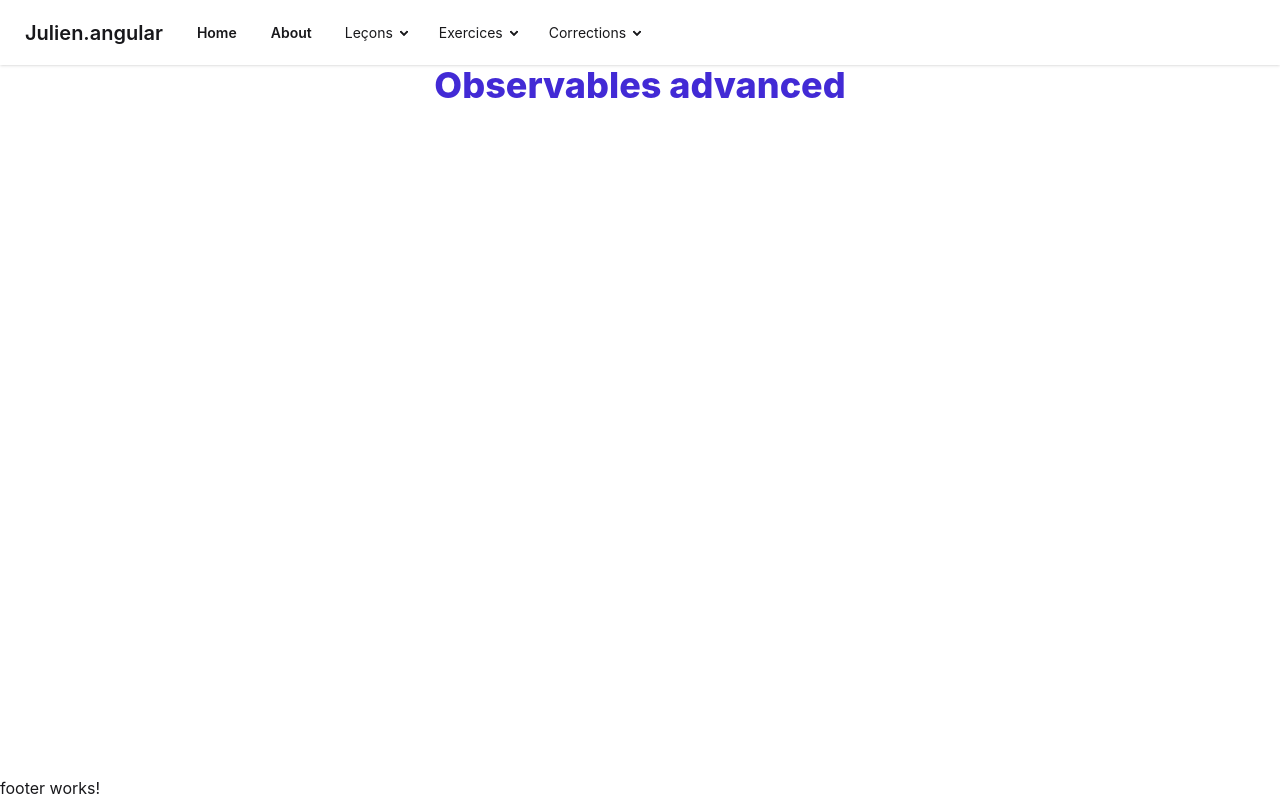
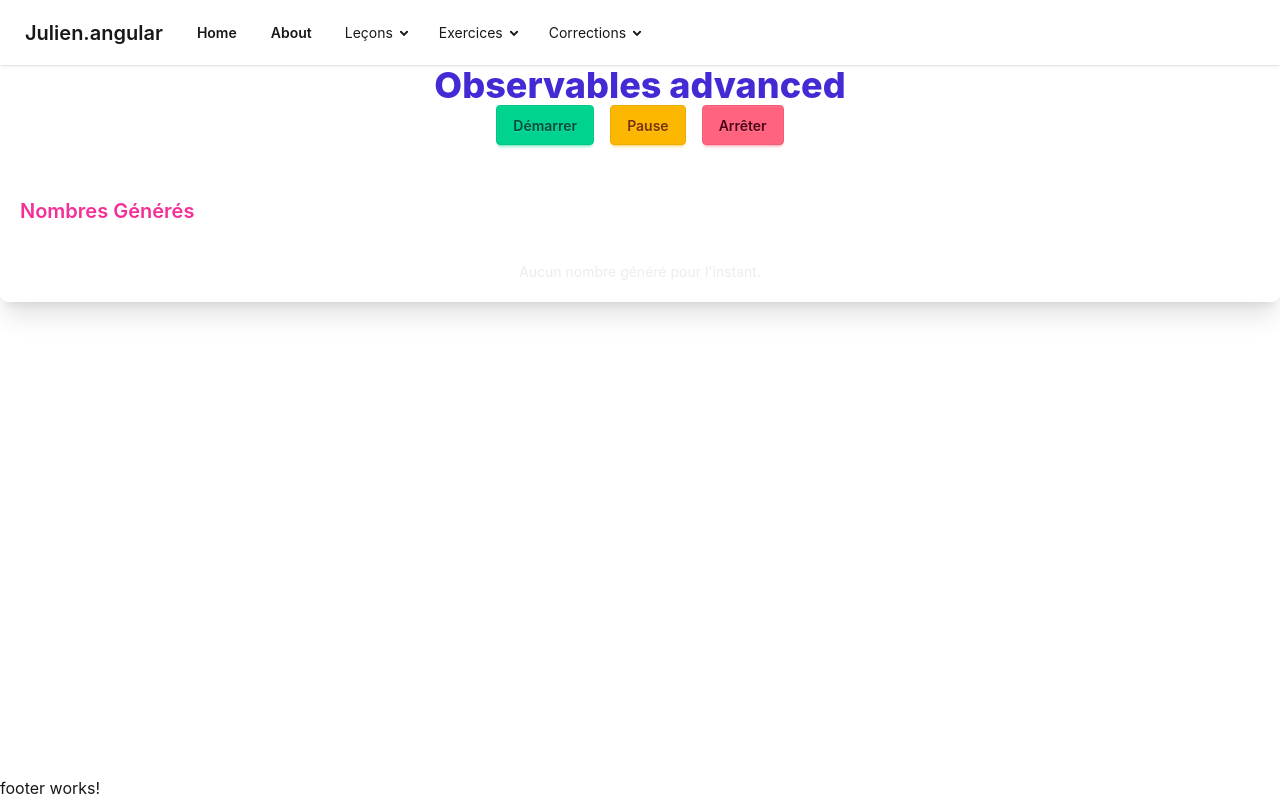
Before and after one commit to juliencongras/julien.angular, an Angular app: page /exercices/observables_advanced in a window 1280 px wide. Built offline with nearby package versions, Linux system fonts and the light colour scheme.

Commit message:
exercice observables advanced

```diff
--- a/src/app/pages/exercices/observables-advanced-exercice/observables-advanced-exercice.html
+++ b/src/app/pages/exercices/observables-advanced-exercice/observables-advanced-exercice.html
@@ -1,3 +1,29 @@
 <div class="text-center space-y-2">
     <h1 class="text-4xl font-extrabold text-primary">{{ title }}</h1>
 </div>
+
+<div class="flex justify-center space-x-4 mb-8">
+    <button class="btn btn-success" (click)="start()">Démarrer</button>
+    <button class="btn btn-warning" (click)="pauseResume()">
+      {{ paused ? 'Reprendre' : 'Pause' }}
+    </button>
+    <button class="btn btn-error" (click)="stop()">Arrêter</button>
+</div>
+
+<div class="card bg-base-100 shadow-xl">
+    <div class="card-body p-5">
+        <h2 class="card-title text-secondary text-xl mb-3">Nombres Générés</h2>
+
+        <ul class="space-y-2">
+            @for (number of numbers; track $index) {
+                <li class="bg-base-200 p-3 rounded-lg flex justify-center text-lg font-mono">
+                    <span class="text-primary font-extrabold">{{ number }}</span>
+                </li>
+            } @empty {
+                <div class="text-center text-neutral-content opacity-70 mt-4">
+                    Aucun nombre généré pour l'instant.
+                </div>
+            }
+        </ul>
+    </div>
+</div>
--- a/src/app/pages/exercices/observables-advanced-exercice/observables-advanced-exercice.ts
+++ b/src/app/pages/exercices/observables-advanced-exercice/observables-advanced-exercice.ts
@@ -1,6 +1,6 @@
 import { Component } from '@angular/core';
 import { FormsModule } from '@angular/forms';
-import { Subscription } from 'rxjs';
+import { Subscription, interval } from 'rxjs';
 
 @Component({
   imports: [FormsModule],
@@ -13,4 +13,38 @@ export class ObservablesAdvancedExercice {
   numbers : { value: number; label: string }[] = [];
   private subscription: Subscription | null = null;
   filterEven: boolean = true;
+  paused: boolean = false;
+
+  start(): void{
+    if (!this.subscription) {
+      this.subscription = interval(1000).subscribe(() => {
+        const randomNum = Math.floor(Math.random() * 100) + 1;
+        if(this.filterEven && (randomNum % 2 !== 0)){
+          return;
+        }
+        if(this.numbers.length > 10){
+          this.numbers.shift();
+        }
+        this.numbers.push({ value: randomNum, label: randomNum > 50 ? 'Élevé' : 'Faible' });
+      });
+    }
+  }
+
+  pauseResume(): void {
+    // Inversion de l'état du signal paused
+    this.paused = !this.paused;
+
+    if (this.paused) {
+      this.subscription?.unsubscribe();
+      this.subscription = null;
+    } else {
+      this.start();
+    }
+  }
+
+  stop(): void {
+    this.subscription?.unsubscribe();
+    this.subscription = null;
+    this.numbers = [];
+  }
 }
```
